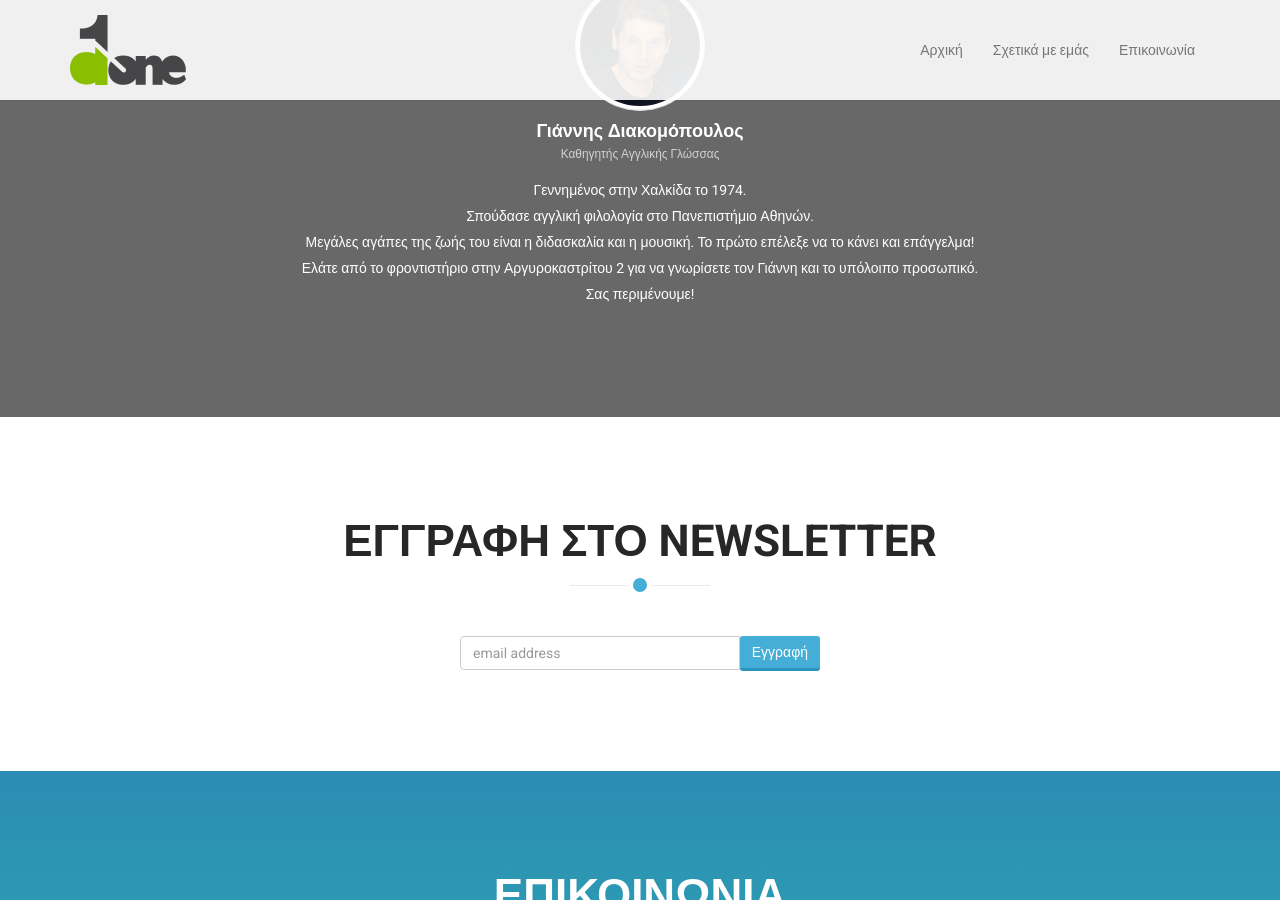
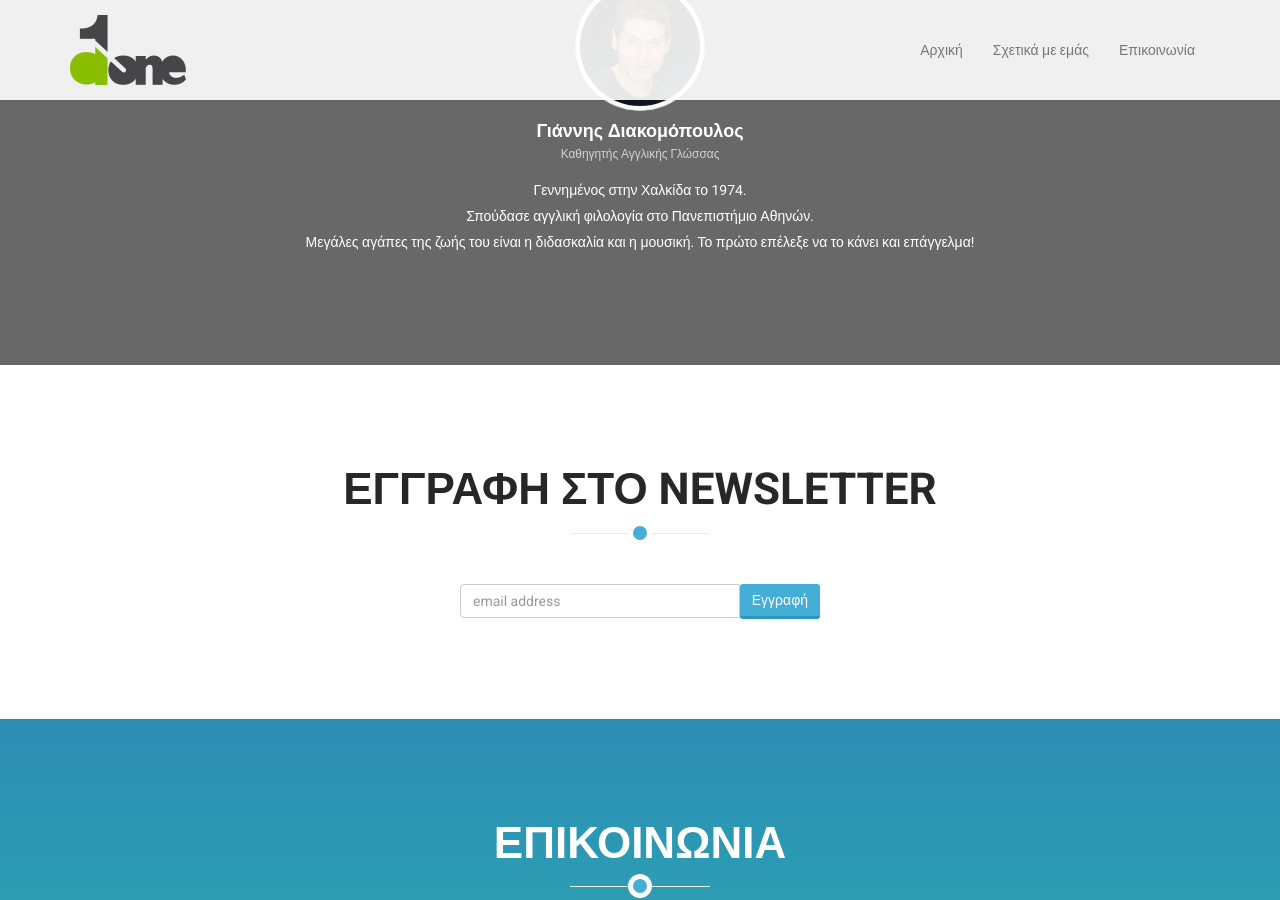
Before and after one commit to Codefully/done, a Jekyll site: the page built from index.html, in a window 1280 px wide and 900 px high, scrolled down 1594 px. Built offline with Jekyll 4.4.1, drawn with Linux system fonts in a browser that asks for light colours.

Commit message:
Update index.html

```diff
--- a/index.html
+++ b/index.html
@@ -612,8 +612,6 @@ title: "Διακομόπουλος Γιάννης - Αγγλικά - Γερμα
                 Γεννημένος στην Χαλκίδα το 1974.<br>
                 Σπούδασε αγγλική φιλολογία στο Πανεπιστήμιο Αθηνών. <br>
                 Μεγάλες αγάπες της ζωής του είναι η διδασκαλία και η μουσική. Το πρώτο επέλεξε να το κάνει και επάγγελμα!<br>
-                Ελάτε από το φροντιστήριο στην Αργυροκαστρίτου 2 για να γνωρίσετε τον Γιάννη και το υπόλοιπο προσωπικό.<br>
-                Σας περιμένουμε!
               </p>
             </div>
         </div>
```
